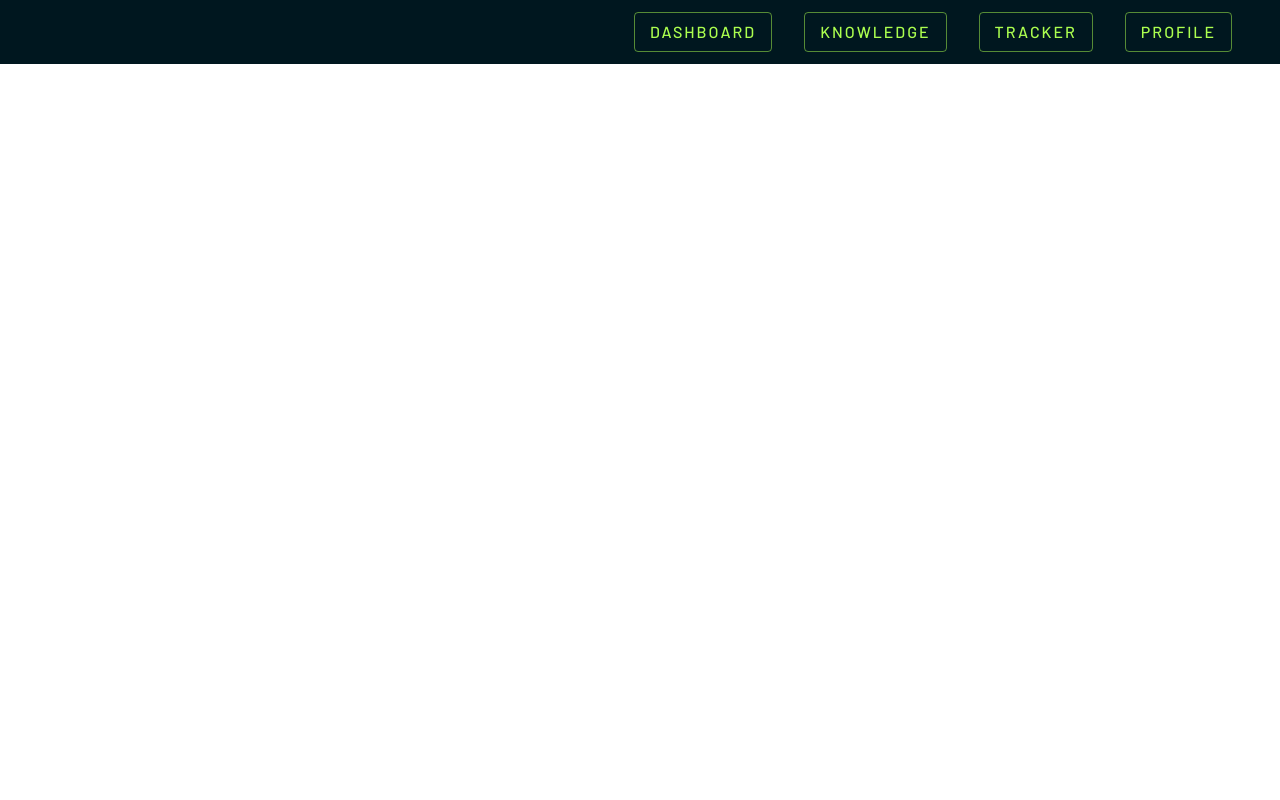
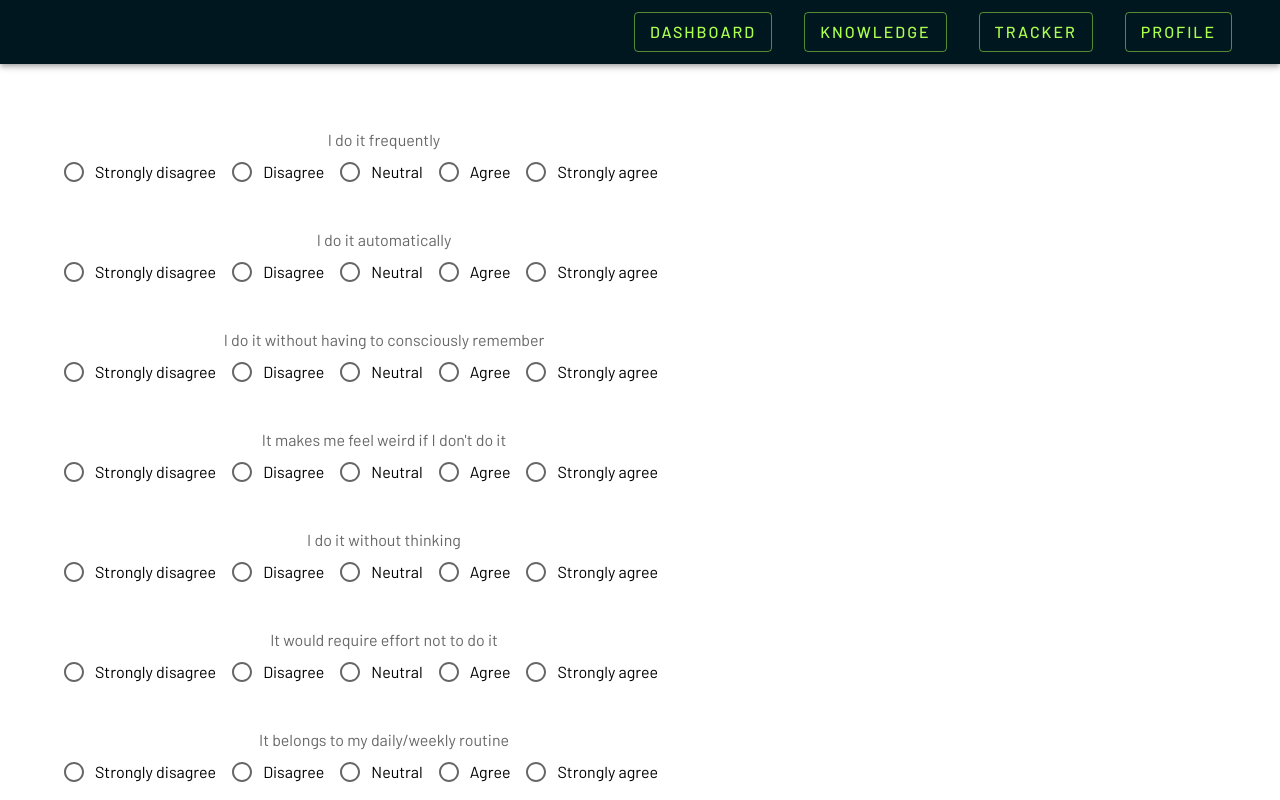
Before and after one commit to ewapotorecka/habits, a React (Create React App) app: page /strength in a window 1280 px wide. Shown: the top 800 px of the page. Built offline with nearby package versions, Linux system fonts and the light colour scheme.

Commit message:
added habit strength form

```diff
--- a/src/App.tsx
+++ b/src/App.tsx
@@ -10,6 +10,7 @@ import Tracker from "./components/Pages/Tracker/Tracker";
 import { useSelector } from "react-redux";
 
 import Welcome from "./components/Pages/Welcome/Welcome";
+import HabitStrengthForm from "./components/Pages/Dashboard/HabitStrenghtForm/HabitStrengthForm";
 
 function App() {
   const location = useLocation();
@@ -29,6 +30,7 @@ function App() {
         <Route path="/tracker" element={<Tracker />} />
         <Route path="/profile" element={<Profile />} />
         <Route path="/knowledge" element={<Knowledge />} />
+        <Route path="/strength" element={<HabitStrengthForm />} />
       </Routes>
     </div>
   );
--- a/src/app/features/habit/habitSlice.ts
+++ b/src/app/features/habit/habitSlice.ts
@@ -1,6 +1,6 @@
 import { createSlice } from "@reduxjs/toolkit";
 import type { PayloadAction } from "@reduxjs/toolkit";
-import { Habit } from "./habitTypes";
+import { Habit, HabitStrength } from "./habitTypes";
 
 import { Storage } from "../../../utilities/storage";
 
@@ -33,9 +33,19 @@ export const habitSlice = createSlice({
     setNewHabit: (state, action: PayloadAction<Habit>) => {
       return { ...action.payload };
     },
+    updateHabitStrength: (state, action: PayloadAction<HabitStrength>) => {
+      state.habitStrength = {
+        strength: action.payload.strength,
+        history: [
+          ...state.habitStrength.history,
+          { strength: action.payload.strength, date: action.payload.date },
+        ],
+      };
+    },
   },
 });
 
-export const { toggleDone, setNewHabit } = habitSlice.actions;
+export const { toggleDone, setNewHabit, updateHabitStrength } =
+  habitSlice.actions;
 
 export default habitSlice.reducer;
--- a/src/app/store.ts
+++ b/src/app/store.ts
@@ -8,12 +8,13 @@ import habitReducer, {
   setNewHabit,
   storage,
   toggleDone,
+  updateHabitStrength,
 } from "./features/habit/habitSlice";
 
 const listenerMiddleware = createListenerMiddleware();
 
 listenerMiddleware.startListening({
-  matcher: isAnyOf(setNewHabit, toggleDone),
+  matcher: isAnyOf(setNewHabit, toggleDone, updateHabitStrength),
   effect: (action, listenerApi) => {
     const state = listenerApi.getState() as ReturnType<typeof store.getState>;
 
--- /dev/null
+++ b/src/components/Pages/Dashboard/HabitStrenghtForm/HabitStrengthForm.tsx
@@ -0,0 +1,149 @@
+import {
+  Box,
+  Button,
+  FormControl,
+  FormControlLabel,
+  FormGroup,
+  FormHelperText,
+  FormLabel,
+  Radio,
+  RadioGroup,
+} from "@mui/material";
+
+import {
+  Field,
+  FormikErrors,
+  FormikProvider,
+  FormikTouched,
+  useFormik,
+} from "formik";
+import { useDispatch } from "react-redux";
+import { useNavigate } from "react-router";
+import * as yup from "yup";
+import { updateHabitStrength } from "../../../../app/features/habit/habitSlice";
+import lightFormat from "date-fns/lightFormat";
+import { options, questions } from "./questions";
+
+const validationSchema = yup.object({
+  q1: yup.string().required("Choose an option"),
+  q2: yup.string().required("Choose an option"),
+  q3: yup.string().required("Choose an option"),
+  q4: yup.string().required("Choose an option"),
+  q5: yup.string().required("Choose an option"),
+  q6: yup.string().required("Choose an option"),
+  q7: yup.string().required("Choose an option"),
+  q8: yup.string().required("Choose an option"),
+  q9: yup.string().required("Choose an option"),
+  q10: yup.string().required("Choose an option"),
+  q11: yup.string().required("Choose an option"),
+  q12: yup.string().required("Choose an option"),
+});
+
+interface QuestionValues {
+  q1: string;
+  q2: string;
+  q3: string;
+  q4: string;
+  q5: string;
+  q6: string;
+  q7: string;
+  q8: string;
+  q9: string;
+  q10: string;
+  q11: string;
+  q12: string;
+}
+
+const initialValues: QuestionValues = {
+  q1: "",
+  q2: "",
+  q3: "",
+  q4: "",
+  q5: "",
+  q6: "",
+  q7: "",
+  q8: "",
+  q9: "",
+  q10: "",
+  q11: "",
+  q12: "",
+};
+
+const HabitStrengthForm = () => {
+  const dispatch = useDispatch();
+  const navigate = useNavigate();
+  const formik = useFormik({
+    initialValues,
+    validationSchema,
+    onSubmit: (values) => {
+      const habitStrength = calculateHabitStrength(values);
+
+      dispatch(
+        updateHabitStrength({
+          strength: habitStrength,
+          date: lightFormat(new Date(), "yyyy-MM-dd"),
+        })
+      );
+      navigate("/");
+    },
+  });
+
+  return (
+    <Box sx={{ padding: "4rem", maxWidth: "50%" }}>
+      <FormikProvider value={formik}>
+        <form onSubmit={formik.handleSubmit}>
+          <FormGroup sx={{ display: "flex", gap: "2rem" }}>
+            {questions.map((question) => {
+              return (
+                <FormControl key={question.label}>
+                  <FormLabel id={question.label}>{question.question}</FormLabel>
+                  <RadioGroup
+                    row
+                    aria-labelledby="row-radio-buttons-group-label"
+                    name="row-radio-buttons-group"
+                  >
+                    {options.map((option) => (
+                      <Field
+                        key={option.value}
+                        type="radio"
+                        name={question.label}
+                        as={FormControlLabel}
+                        control={<Radio />}
+                        label={option.label}
+                        value={option.value.toString()}
+                      />
+                    ))}
+                  </RadioGroup>
+                  <FormHelperText id="q-helper-text" data-testid="q-helper">
+                    {formik.touched[
+                      question.label as keyof FormikTouched<QuestionValues>
+                    ] &&
+                      formik.errors[
+                        question.label as keyof FormikErrors<QuestionValues>
+                      ]}
+                  </FormHelperText>
+                </FormControl>
+              );
+            })}
+          </FormGroup>
+          <Button
+            type="submit"
+            variant="contained"
+            data-testid="calculate-habit-strength"
+          >
+            Submit
+          </Button>
+        </form>
+      </FormikProvider>
+    </Box>
+  );
+};
+
+export default HabitStrengthForm;
+
+function calculateHabitStrength(values: QuestionValues) {
+  const result =
+    Object.values(values).reduce((a, b) => parseFloat(a) + parseFloat(b)) / 12;
+
+  return result;
+}
--- /dev/null
+++ b/src/components/Pages/Dashboard/HabitStrenghtForm/questions.ts
@@ -0,0 +1,22 @@
+export const options = [
+  { value: 0, label: "Strongly disagree" },
+  { value: 1, label: "Disagree" },
+  { value: 2, label: "Neutral" },
+  { value: 3, label: "Agree" },
+  { value: 4, label: "Strongly agree" },
+];
+
+export const questions = [
+  { label: "q1", question: "I do it frequently" },
+  { label: "q2", question: "I do it automatically" },
+  { label: "q3", question: "I do it without having to consciously remember" },
+  { label: "q4", question: "It makes me feel weird if I don't do it" },
+  { label: "q5", question: "I do it without thinking" },
+  { label: "q6", question: "It would require effort not to do it" },
+  { label: "q7", question: "It belongs to my daily/weekly routine" },
+  { label: "q8", question: "I start doing it before realizing I'm doing it" },
+  { label: "q9", question: "I would find it hard not to do it" },
+  { label: "q10", question: "I have no need to think about doing it" },
+  { label: "q11", question: "That's typically 'my thing'" },
+  { label: "q12", question: "I have been doing it for a long time" },
+];
--- a/src/components/Pages/Dashboard/Progress/Progress.tsx
+++ b/src/components/Pages/Dashboard/Progress/Progress.tsx
@@ -16,7 +16,7 @@ const Progress = () => {
       }}
     >
       <Streak streak={streak} />
-      <HabitStrength strength={30} />
+      <HabitStrength strength={(habit.habitStrength.strength / 4) * 100} />
     </Box>
   );
 };
```
Also changed, not shown: src/app/features/habit/habitTypes.ts (+6 -1 lines).
